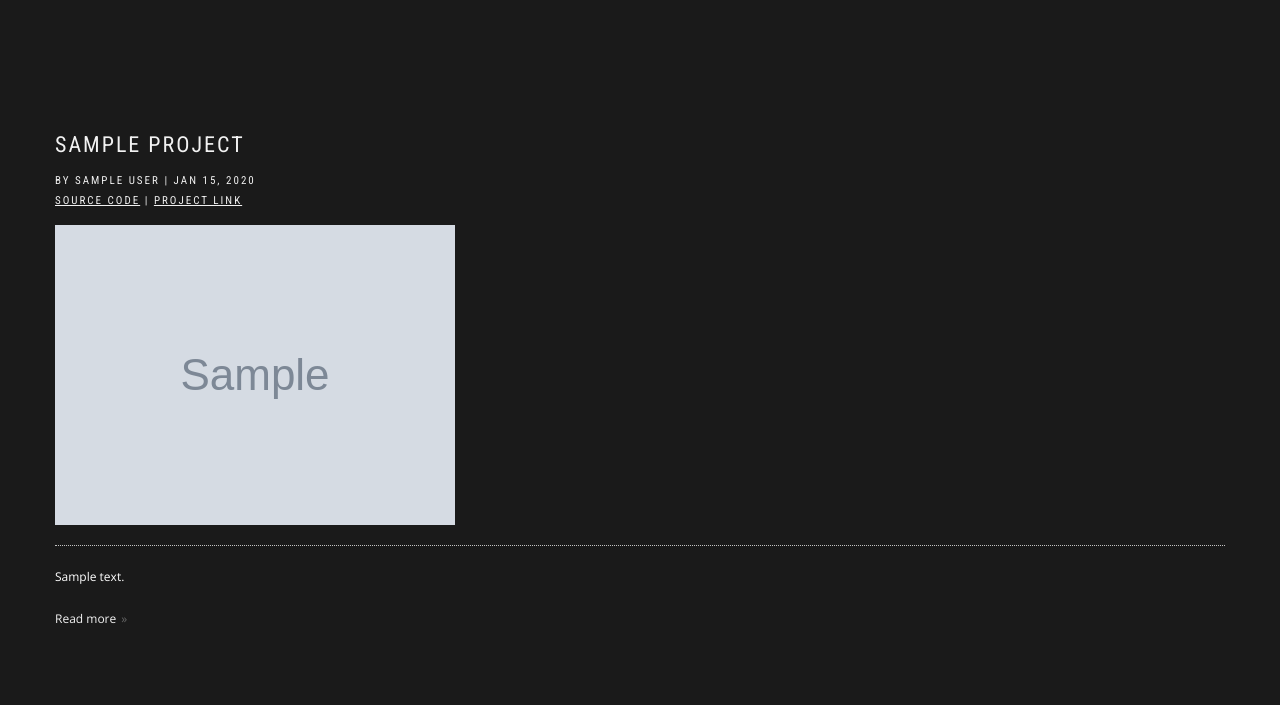
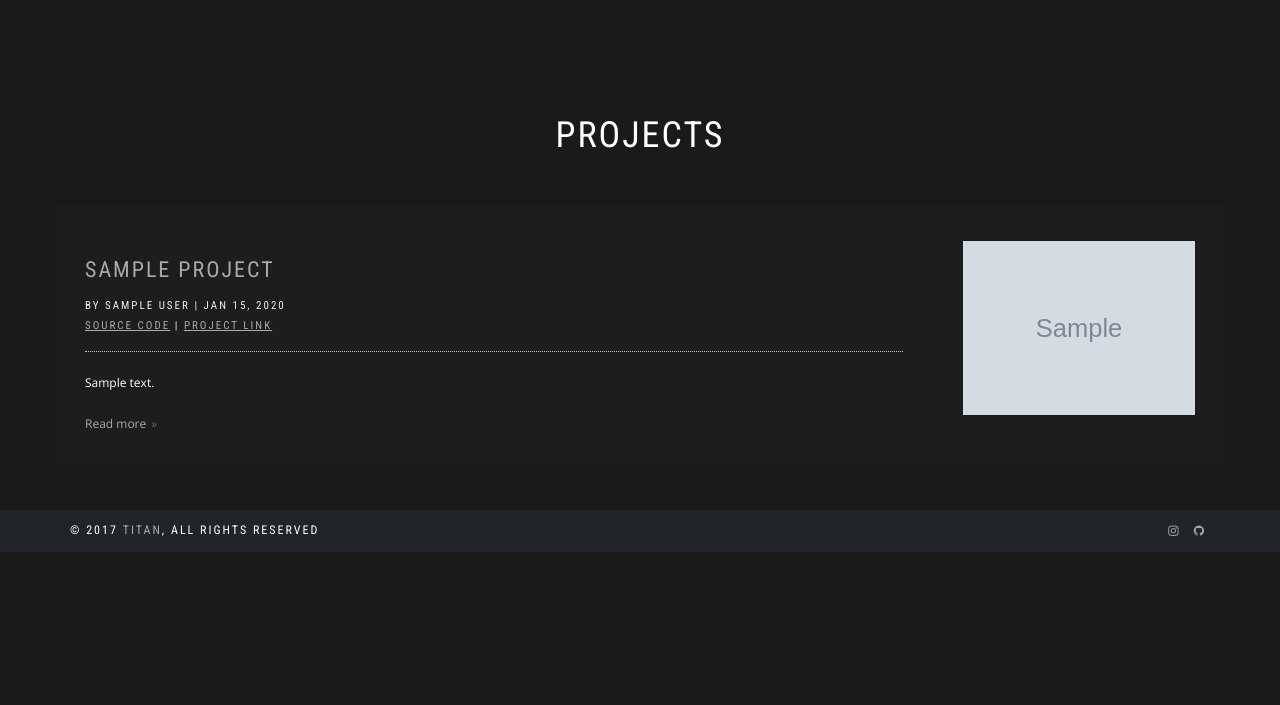
Before and after one commit to rohhn/Personal-Portfolio-Website, a Django app: page /projects/ in a window 1280 px wide. Shown: the part 80-785 px from the top of the page. After the commit the page ends 632 px from the top, so only its background shows below. Run offline with Django 3.2, Linux system fonts and the light colour scheme; data comes from the database, SQL or seed files in the repository; tables that the repository leaves empty hold one stand-in row (values such as "Sample post"); grey boxes marked "Sample" are stand-in pictures; some libraries are stand-ins or nearby versions; some web fonts are replaced.

Commit message:
Changing UI for porject pages

```diff
--- a/photography/static/photography/assets/css/style.css
+++ b/photography/static/photography/assets/css/style.css
@@ -2165,6 +2165,7 @@ Google map
 --------------------------------------------------------------*/
 .post {
   margin: 0 0 80px;
+  /*border: 1px solid #c2c2c2;*/
 }
 
 .post-title {
@@ -2183,6 +2184,12 @@ Google map
 }
 
 .post-entry {
+  border-top: 1px dotted #c2c2c2;
+  padding-top: 20px;
+  margin-top: 10px;
+}
+
+.post-entry2 {
   border-top: 1px dotted #c2c2c2;
   padding-top: 20px;
   margin-top: 10px;
--- a/photography/templates/photography/project_pages/all_projects.html
+++ b/photography/templates/photography/project_pages/all_projects.html
@@ -12,10 +12,13 @@
   <div class="container">
     <div class="row">
       <div class="col-sm-12 col-sm-offset-0">
+        <h1 class="font-alt text-center mb-5 mt-0">Projects</h1>
         {% for project in all_projects %}
         <div class="row">
           <div class="">
-            <div class="post">
+            <div class="post mx-0 my-4 bg-dark" style="--bs-bg-opacity: .3;">
+              <div class="d-flex">
+                <div class="align-self-start flex-grow-1 p-5">
                   <div class="post-header font-alt">
                     <h2 class="post-title"><a href="/projects/{{project.id}}">{{project.title}}</a></h2>
                     <div class="post-meta">By&nbsp;{{project.author}} | {{project.created_on|date:"M d, Y"}}</div>
@@ -32,10 +35,6 @@
                     {% endif %}
                   </div>
 
-              {% if project.thumbnail %}
-                <div class="post-thumbnail"><a href="/projects/{{project.id}}"><img src="{{project.thumbnail.url}}" alt="{{project.name}} Thumbnail"/></a></div>
-              {% endif %}
-
                   {% if project.summary %}
                     <div class="post-entry">
                       <p>{{project.summary}}</p>
@@ -44,9 +43,15 @@
 
                   <div class="post-more"><a class="more-link" href="/projects/{{project.id}}">Read more</a></div>
                 </div>
+
+                {% if project.thumbnail %}
+                  <div class="post-thumbnail align-self-end w-25 p-5"><a href="/projects/{{project.id}}"><img src="{{project.thumbnail.url}}" alt="{{project.name}}"/></a></div>
+                {% endif %}
+              </div>
+
             </div>
           </div>
-
+        </div>
         {% endfor %}
 
 
--- a/photography/templates/photography/project_pages/single_project.html
+++ b/photography/templates/photography/project_pages/single_project.html
@@ -17,7 +17,7 @@
         <div class="titan-caption">
           <div class="caption-content">
             <div class="font-alt mb-40 titan-title-size-4">{{project.name}}</div>
-              <div class="font-alt mb-10 titan-title-size-1" style="font-size:12px">{{project.title}}</div>
+<!--              <div class="font-alt mb-10 titan-title-size-1" style="font-size:12px">{{project.title}}</div>-->
               {% if project.source_code_link or project.project_link %}
                 <div class="mb-10 titan-title-size-1 fs-1">
                   {% if project.source_code_link %}
```
Also changed, not shown: 1 other file. Lines whose indentation alone changed are shown as unchanged.
